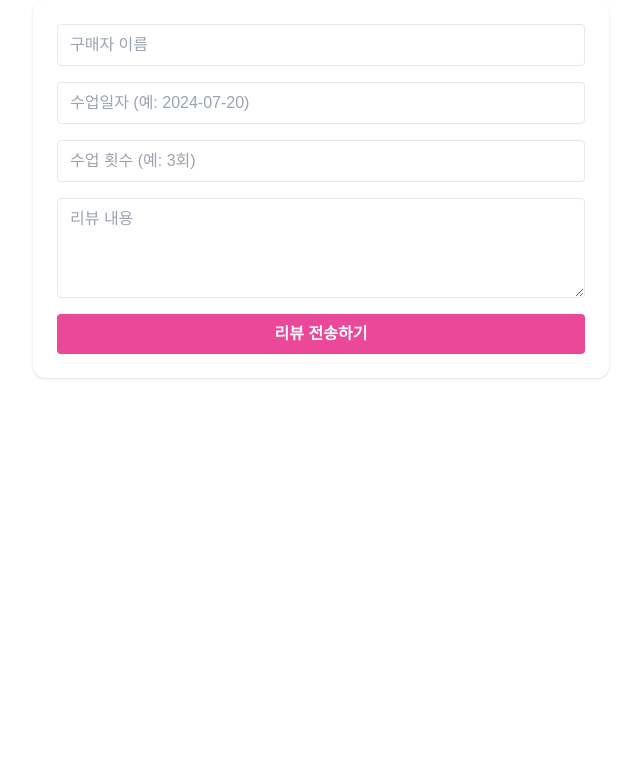
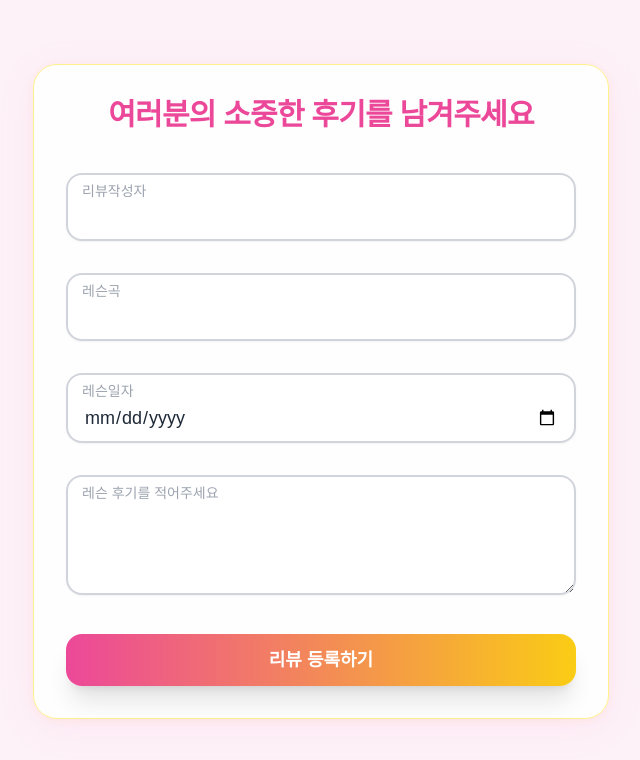
Before and after one commit to chunjihoon/cheermeuplifeWeb, a Next.js app: page /reviewNewPage in a window 1280 px wide. Shown: the top 760 px of the page, without its empty margins (319-959 px from the left). Built offline with nearby package versions, Linux system fonts and the light colour scheme; a web font is replaced by a local one.

Commit message:
리뷰 관련 처리 추가

```diff
--- a/app/layout.tsx
+++ b/app/layout.tsx
@@ -13,8 +13,8 @@ const geistMono = Geist_Mono({
 });
 
 export const metadata: Metadata = {
-  title: "Create Next App",
-  description: "Generated by create next app",
+  title: "취미로운응원생활",
+  description: "치어리딩, 어렵지 않고 취미롭게!",
 };
 
 export default function RootLayout({
@@ -24,8 +24,9 @@ export default function RootLayout({
 }>) {
   return (
     <html lang="en">
+      <head className="bg-pink-50"></head>
       <body
-        className={`${geistSans.variable} ${geistMono.variable} antialiased`}
+        className={`${geistSans.variable} ${geistMono.variable} antialiased bg-pink-50`}
       >
         {children}
       </body>
--- a/app/page.tsx
+++ b/app/page.tsx
@@ -454,19 +454,36 @@ export default function CheerMeUpLifeMain() {
           ))}
         </div>
 
-        <section className="w-full bg-gray-50 py-12">
-          <div className="max-w-4xl mx-auto">
-            <h2 className="text-2xl font-bold mb-6">실제 수강생 후기</h2>
-            <div className="space-y-4">
-              {reviews.map((r) => (
-                <div key={r.id} className="p-4 rounded bg-white shadow">
-                  <b>{r.name}</b> | {r.date} | {r.count}
-                  <div>{r.content}</div>
+        <section className="w-full py-16 bg-gradient-to-br from-yellow-50 via-pink-50 to-white">
+          <div className="max-w-3xl mx-auto px-4">
+            <h2 className="text-3xl font-gotgam text-pink-500 font-bold mb-8 flex items-center gap-2">
+              <svg className="w-8 h-8 text-yellow-400" fill="none" stroke="currentColor" strokeWidth={2} viewBox="0 0 24 24"><path strokeLinecap="round" strokeLinejoin="round" d="M12 8v4l3 3"></path><circle cx="12" cy="12" r="10"></circle></svg>
+              실제 수강생 후기
+            </h2>
+            <div className="flex flex-col gap-6">
+              {reviews.map((r, i) => (
+                <div key={i}
+                  className="relative bg-white bg-opacity-90 rounded-3xl shadow-xl p-6 border-l-8 border-gradient-to-b from-pink-200 to-yellow-200 hover:scale-[1.03] transition-all duration-300"
+                >
+                  <div className="absolute -top-5 left-6 text-yellow-300 text-3xl">★</div>
+                  <div className="flex flex-col gap-2">
+                    <div className="flex items-center gap-3">
+                      <span className="font-bold text-lg text-pink-600">{r.name}</span>
+                      <span className="text-gray-400 text-sm">{r.date}</span>
+                      <span className="text-yellow-500 text-xs px-2 py-1 rounded-full bg-yellow-100 font-semibold">
+                        {r.count}회
+                      </span>
+                    </div>
+                    <div className="text-gray-700 text-base leading-relaxed whitespace-pre-line font-gotgam">
+                      {r.content}
+                    </div>
+                  </div>
                 </div>
               ))}
             </div>
           </div>
         </section>
+
 
 
         {/* Modal */}
--- a/app/reviewNewPage/page.tsx
+++ b/app/reviewNewPage/page.tsx
@@ -1,13 +1,19 @@
 // /app/reviewNewPage.tsx
 "use client";
+import router from "next/router";
 import { useState } from "react";
+import { useRouter } from "next/navigation";
 
 export default function ReviewForm() {
   const [form, setForm] = useState({ name: "", date: "", count: "", content: "" });
+  const [focus, setFocus] = useState({ name: false, date: false, count: false, content: false });
+  const router = useRouter();
 
   const handleChange = (
     e: React.ChangeEvent<HTMLInputElement | HTMLTextAreaElement>
   ) => setForm({ ...form, [e.target.name]: e.target.value });
+
+  const handleFocus = (field: string, val: boolean) => setFocus(prev => ({ ...prev, [field]: val }));
 
   const handleSubmit = async (e: React.FormEvent<HTMLFormElement>) => {
     e.preventDefault();
@@ -18,22 +24,132 @@ export default function ReviewForm() {
     });
     alert("리뷰가 전송되었습니다. 승인 후 게시됩니다.");
     setForm({ name: "", date: "", count: "", content: "" });
+    router.push("/");
   };
 
   return (
-    <form className="max-w-xl mx-auto p-6 flex flex-col gap-4 bg-white rounded-xl shadow"
-      onSubmit={handleSubmit}>
-      <input name="name" value={form.name} onChange={handleChange}
-        placeholder="구매자 이름" required className="border px-3 py-2 rounded"/>
-      <input name="date" value={form.date} onChange={handleChange}
-        placeholder="수업일자 (예: 2024-07-20)" required className="border px-3 py-2 rounded"/>
-      <input name="count" value={form.count} onChange={handleChange}
-        placeholder="수업 횟수 (예: 3회)" required className="border px-3 py-2 rounded"/>
-      <textarea name="content" value={form.content} onChange={handleChange}
-        placeholder="리뷰 내용" required className="border px-3 py-2 rounded min-h-[100px]"/>
-      <button className="bg-pink-500 text-white py-2 rounded font-bold hover:bg-pink-600">
-        리뷰 전송하기
+    <form
+      className="max-w-xl mx-auto mt-16 p-8 flex flex-col gap-8 bg-white/90 rounded-3xl shadow-2xl border border-yellow-200 animate-fadein"
+      onSubmit={handleSubmit}
+      style={{ boxShadow: "0 8px 36px 0 rgba(255,152,203,0.12), 0 1.5px 8px 0 rgba(255,180,80,0.10)" }}
+    >
+      <h2 className="font-gotgam text-3xl font-bold text-pink-500 mb-2 tracking-tight animate-slidein text-center">여러분의 소중한 후기를 남겨주세요</h2>
+
+      {/* 각 필드: 라벨 플로팅+애니메이션 */}
+      {[
+        { name: "name", label: "리뷰작성자", type: "text" },
+        { name: "song", label: "레슨곡", type: "text" },
+      ].map(f => (
+        <div key={f.name} className="relative">
+          <input
+            name={f.name}
+            type={f.type}
+            value={form[f.name as keyof typeof form]}
+            onChange={handleChange}
+            onFocus={() => handleFocus(f.name, true)}
+            onBlur={() => handleFocus(f.name, false)}
+            className={`
+              w-full px-4 pt-7 pb-2 text-lg bg-white rounded-2xl border-2
+              outline-none transition-all duration-200
+              ${focus[f.name as keyof typeof focus] || form[f.name as keyof typeof form]
+                ? "border-pink-400" : "border-gray-300"}
+              focus:ring-2 focus:ring-yellow-200
+              shadow-sm text-gray-800
+            `}
+            required
+            autoComplete="off"
+          />
+          <label
+            htmlFor={f.name}
+            className={`
+              absolute left-4 top-2 text-sm pointer-events-none transition-all duration-200
+              ${focus[f.name as keyof typeof focus] || form[f.name as keyof typeof form]
+                ? "text-pink-500 scale-95 font-bold"
+                : "text-gray-400"}
+            `}
+          >
+            {f.label}
+          </label>
+        </div>
+      ))}
+
+      <div className="relative">
+        <input
+          name="date"
+          type="date"
+          value={form.date}
+          onChange={handleChange}
+          onFocus={() => handleFocus("date", true)}
+          onBlur={() => handleFocus("date", false)}
+          className={`
+            w-full px-4 pt-7 pb-2 text-lg bg-white rounded-2xl border-2
+            outline-none transition-all duration-200
+            ${focus.date || form.date ? "border-pink-400" : "border-gray-300"}
+            focus:ring-2 focus:ring-yellow-200
+            shadow-sm text-gray-800
+          `}
+          required
+          autoComplete="off"
+        />
+        <label
+          htmlFor="date"
+          className={`
+            absolute left-4 top-2 text-sm pointer-events-none transition-all duration-200
+            ${focus.date || form.date ? "text-pink-500 scale-95 font-bold" : "text-gray-400"}
+          `}
+        >
+          레슨일자
+        </label>
+      </div>
+
+      <div className="relative">
+        <textarea
+          name="content"
+          value={form.content}
+          onChange={handleChange}
+          onFocus={() => handleFocus("content", true)}
+          onBlur={() => handleFocus("content", false)}
+          className={`
+            w-full px-4 pt-7 pb-2 text-lg bg-white rounded-2xl border-2 min-h-[120px]
+            outline-none transition-all duration-200
+            ${focus.content || form.content ? "border-pink-400" : "border-gray-300"}
+            focus:ring-2 focus:ring-yellow-200
+            shadow-sm text-gray-800
+          `}
+          required
+        />
+        <label
+          htmlFor="content"
+          className={`
+            absolute left-4 top-2 text-sm pointer-events-none transition-all duration-200
+            ${focus.content || form.content ? "text-pink-500 scale-95 font-bold" : "text-gray-400"}
+          `}
+        >
+          레슨 후기를 적어주세요
+        </label>
+      </div>
+
+      <button
+        className="
+          bg-gradient-to-r from-pink-500 to-yellow-400 text-white py-3 text-lg rounded-2xl font-bold
+          shadow-xl hover:scale-105 hover:shadow-2xl transition-all duration-200
+          active:scale-95 active:brightness-110
+          animate-pop
+        "
+        type="submit"
+      >
+        리뷰 등록하기
       </button>
+
+      {/* 애니메이션 정의 */}
+      <style>{`
+        @keyframes fadein { from { opacity: 0; transform: translateY(30px);} to { opacity: 1; transform: none;}}
+        .animate-fadein { animation: fadein 1.0s cubic-bezier(0.4,0,0.2,1) both;}
+        @keyframes slidein { from { opacity:0; transform: translateY(-20px);} to { opacity:1; transform:none;}}
+        .animate-slidein { animation: slidein 1s .15s both;}
+        @keyframes pop { 0% {transform: scale(0.93);} 80% {transform: scale(1.06);} 100% {transform: scale(1);}}
+        .animate-pop { animation: pop 0.7s cubic-bezier(0.6,0,0.3,1) 1;}
+      `}</style>
     </form>
   );
 }
```
